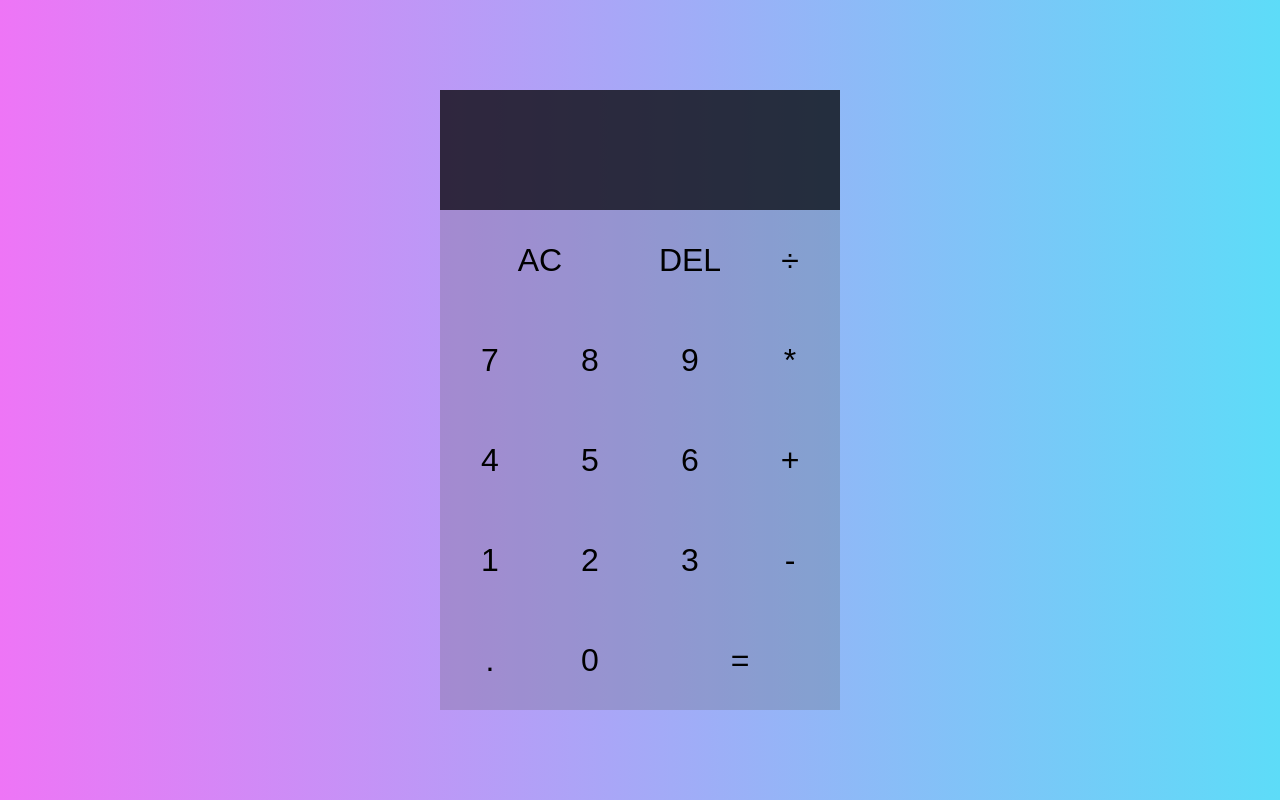
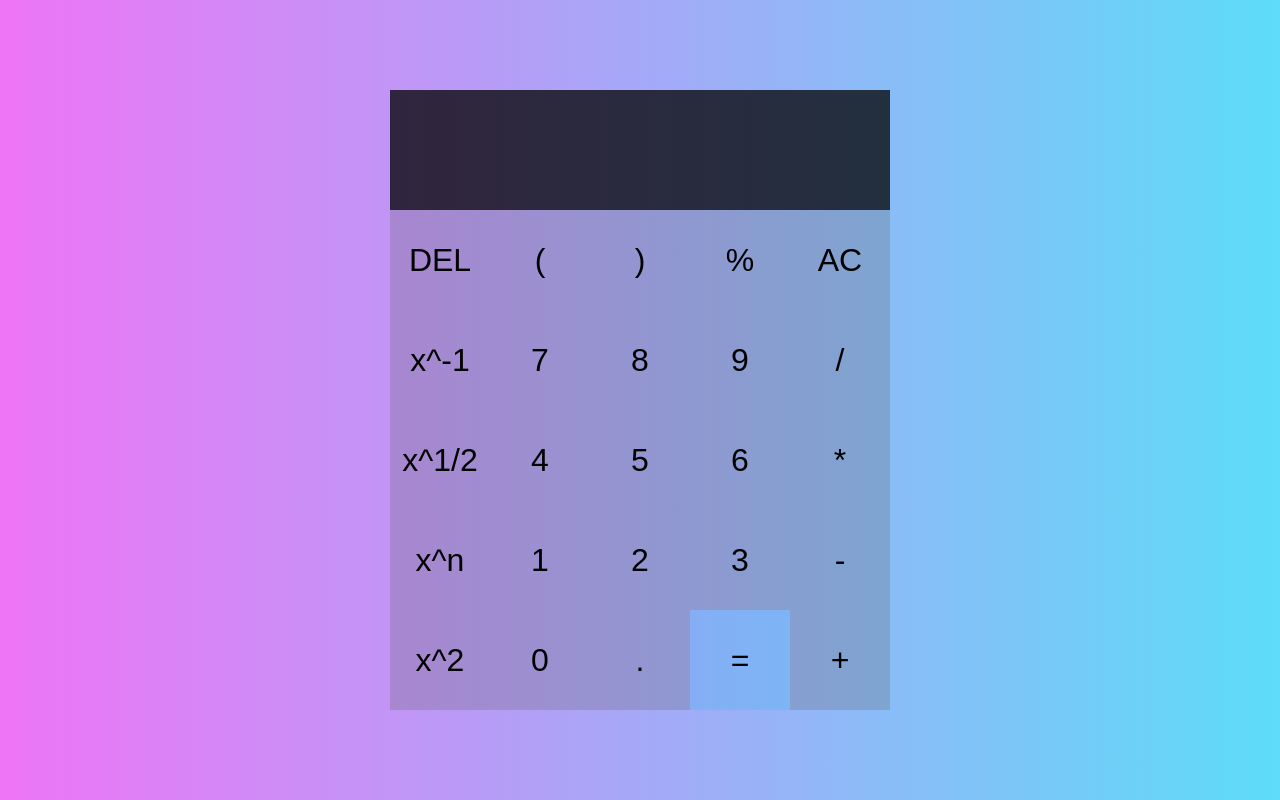
Before and after one commit to Buschti/Calculator-js, a plain HTML site: page index.html in a window 1280 px wide. Drawn offline with Linux system fonts and the light colour scheme.

Commit message:
operatoren gehen jetzt

```diff
--- a/index.html
+++ b/index.html
@@ -14,24 +14,31 @@
         <div data-previous-operand class="previous-operand"></div>
         <div data-current-operand class="current-operand"></div>
     </div>
-    <button data-all-clear class="span-two">AC</button>
     <button data-delete>DEL</button>
-    <button data-operation>÷</button>
+    <button data-operation class="operation">(</button>
+    <button data-operation class="operation">)</button>
+    <button data-operation class="operation">%</button>
+    <button data-all-clear class="all-clear">AC</button>
+    <button data-operation class="operation">x^-1</button>
     <button data-number>7</button>
     <button data-number>8</button>
     <button data-number>9</button>
-    <button data-operation>*</button>
+    <button data-operation class="operation">/</button>
+    <button data-operation class="operation">x^1/2</button>
     <button data-number>4</button>
     <button data-number>5</button>
     <button data-number>6</button>
-    <button data-operation>+</button>
+    <button data-operation class="operation">*</button>
+    <button data-operation class="operation">x^n</button>
     <button data-number>1</button>
     <button data-number>2</button>
     <button data-number>3</button>
-    <button data-operation>-</button>
-    <button data-number>.</button>
+    <button data-operation class="operation">-</button>
+    <button data-operation class="operation">x^2</button>
     <button data-number>0</button>
-    <button data-equals class="span-two">=</button>
+    <button data-operation class="operation">.</button>
+    <button data-equals style="background-color: rgba(53, 180, 240, 0.25)">=</button>
+    <button data-operation class="operation">+</button>
 </div>
 </body>
 </html>
--- a/script.js
+++ b/script.js
@@ -36,19 +36,42 @@ class Calculator {
         let solution;
         const previous = parseFloat(this.previousOperand);
         const current = parseFloat(this.currentOperand);
-        if (isNaN(previous) || isNaN(current)) return;
+        if (isNaN(previous)) return;
+        if (isNaN(current))
+            this.currentOperand = "";
+
+
         switch (this.operation) {
             case "+":
+                if (this.currentOperand === "") return;
                 solution = previous + current;
                 break
             case "-":
+                if (this.currentOperand === "") return;
                 solution = previous - current;
                 break
             case "*":
+                if (this.currentOperand === "") return;
                 solution = previous * current;
                 break
             case "/":
+                if (this.currentOperand === "") return;
                 solution = previous / current;
+                break
+            case "x^1/2":
+                solution = Math.sqrt(previous);
+                break
+            case "x^2":
+                solution = Math.pow(previous, 2);
+                break
+            case "x^-1":
+                solution = 1 / previous;
+                break
+            case "%":
+                solution = (100 * previous) / current;
+                break
+            case "x^n":
+                solution = Math.pow(previous, current);
                 break
             default:
                 return;
@@ -80,11 +103,10 @@ class Calculator {
         this.currentOperandTextElement.innerText = this.getDisplayNumber(this.currentOperand);
         if (this.operation != null) {
             this.previousOperandTextElement.innerText = `${this.previousOperand} ${this.operation}`
-        }
-        else
+        } else
             this.previousOperandTextElement.innerText = "";
+
     }
-
 }
 
 
--- a/style.css
+++ b/style.css
@@ -15,8 +15,9 @@ body {
     justify-content: center;
     align-content: center;
     min-height: 100vh;
-    grid-template-columns: repeat(4, 100px);
+    grid-template-columns: repeat(5, 100px);
     grid-template-rows: minmax(120px, auto) repeat(5, 100px);
+    border-radius: 100px;
 }
 
 .calculator-grid > button {
@@ -32,7 +33,11 @@ body {
 }
 
 .span-two {
-    grid-column: span 2;
+    grid-column: span 1;
+}
+
+.operation {
+    background-color: rgba(123,123,123, 0.75);
 }
 
 .output {
@@ -56,3 +61,7 @@ body {
     color: white;
     font-size: 2.5rem;
 }
+
+.operation {
+    background-color: rgba(155, 155, 155, .75);
+}
```
